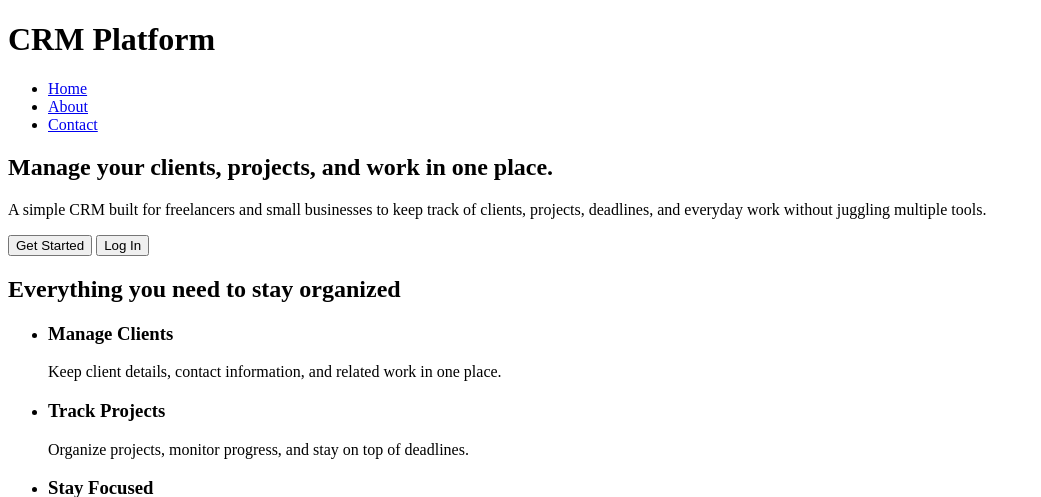
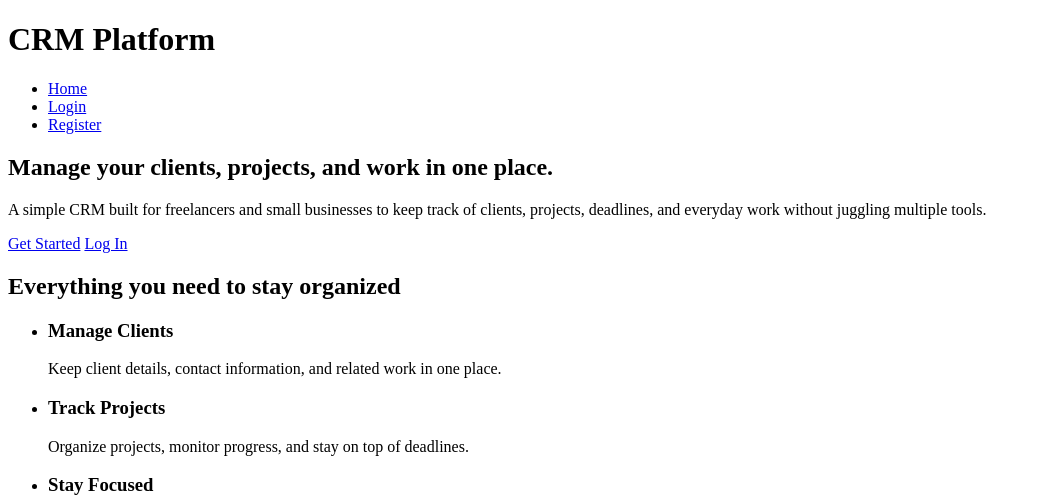
Before and after one commit to PROG-01/crm-platform, a Flask app: page / in a window 1280 px wide. Shown: the top 497 px of the page, without its empty margins (0-1041 px from the left). Run offline with Flask 3, Linux system fonts and the light colour scheme; some libraries are stand-ins or nearby versions.

Commit message:
Add header and navigation to layout template for improved site structure

```diff
--- a/templates/landing.html
+++ b/templates/landing.html
@@ -5,24 +5,14 @@
 {% endblock %}
 
 {% block main%}
-    <header>
-        <h1>CRM Platform</h1>
-        <nav>
-            <ul>
-                <li><a href="/">Home</a></li>
-                <li><a href="/about">About</a></li>
-                <li><a href="/contact">Contact</a></li>
-            </ul>
-        </nav>
-    </header>
     <main>
         <section class="hero">
             <h1>Manage your clients, projects, and work in one place.</h1>
 
             <p>A simple CRM built for freelancers and small businesses to keep track of clients, projects, deadlines, and everyday work without juggling multiple tools.</p>
 
-            <button>Get Started</button>
-            <button>Log In</button>
+            <a href="/register" class="btn">Get Started</a>
+            <a href="/login" class="btn">Log In</a>
         </section>
 
         <section class="features">
--- a/templates/layout.html
+++ b/templates/layout.html
@@ -7,6 +7,16 @@
     </head>
 
     <body>
+        <header>
+            <h1>CRM Platform</h1>
+            <nav>
+                <ul>
+                    <li><a href="/">Home</a></li>
+                    <li><a href="/login">Login</a></li>
+                    <li><a href="/register">Register</a></li>
+                </ul>
+            </nav>
+        </header>
         {% block main %}
         {% endblock %}
     </body>
```
